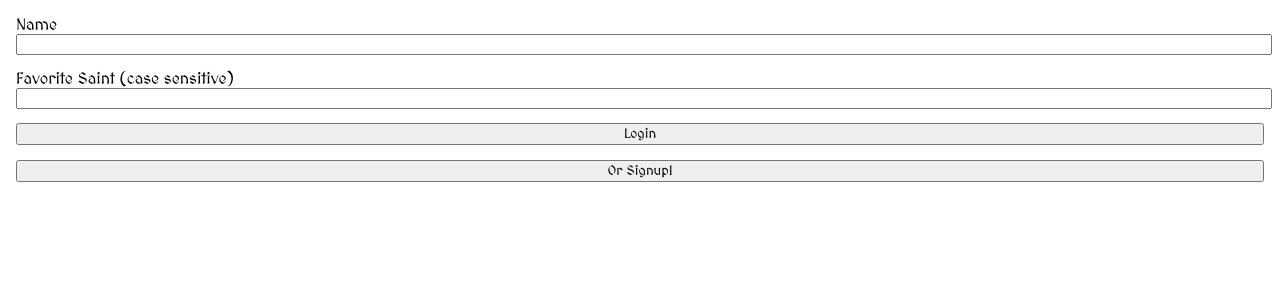
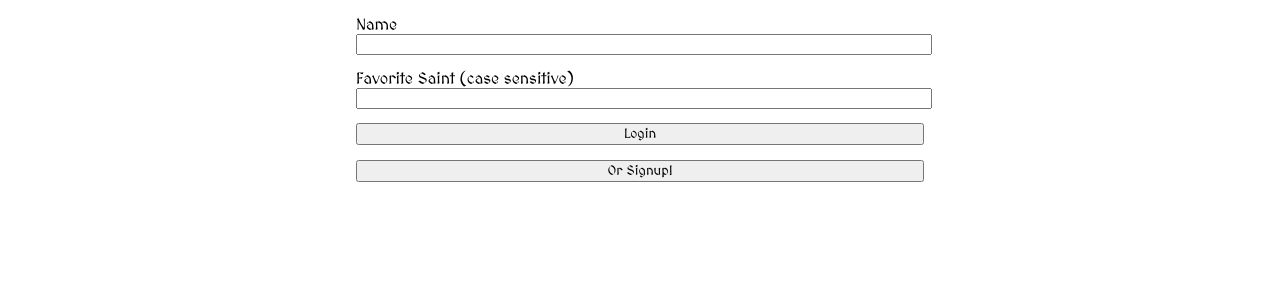
Before and after one commit to GASH-SCAV/monkbr-frontend, a React (Create React App) app: page / in a window 1280 px wide. Shown: the top 300 px of the page. Built offline with nearby package versions, Linux system fonts and the light colour scheme; a web font is replaced by a local one.

Commit message:
for desktop

```diff
--- a/src/App.css
+++ b/src/App.css
@@ -1,4 +1,9 @@
 @import url('https://fonts.googleapis.com/css2?family=MedievalSharp&family=Rouge+Script&family=UnifrakturCook:wght@700&display=swap');
+
+body {
+  max-width: 600px;
+  margin: 0 auto;
+}
 
 main {
   display: flex;
--- a/src/components/Signup.js
+++ b/src/components/Signup.js
@@ -30,13 +30,13 @@ function Signup({defineUser}){
     {alert && <div class="alert">{alert}</div>}
     <form onSubmit={onSubmit}>
       <label>
-        Name: <input type="text" onChange={(e) => {setMonkName(e.target.value)}} value={monkName} />
+        Name <input type="text" onChange={(e) => {setMonkName(e.target.value)}} value={monkName} />
       </label>
       <label>
-        Favorite Saint (case sensitive): <input type="text" onChange={(e) => {setPassword(e.target.value)}} value={password} />
+        Favorite Saint (case sensitive) <input type="text" onChange={(e) => {setPassword(e.target.value)}} value={password} />
       </label>
       <label>
-        Confirm Favorite Saint: <input type="text" onChange={(e) => {setConfirmPassword(e.target.value)}} value={confirmPassword} />
+        Confirm Favorite Saint <input type="text" onChange={(e) => {setConfirmPassword(e.target.value)}} value={confirmPassword} />
       </label>
       <input type="submit" value="Signup"/>
     </form>
```
